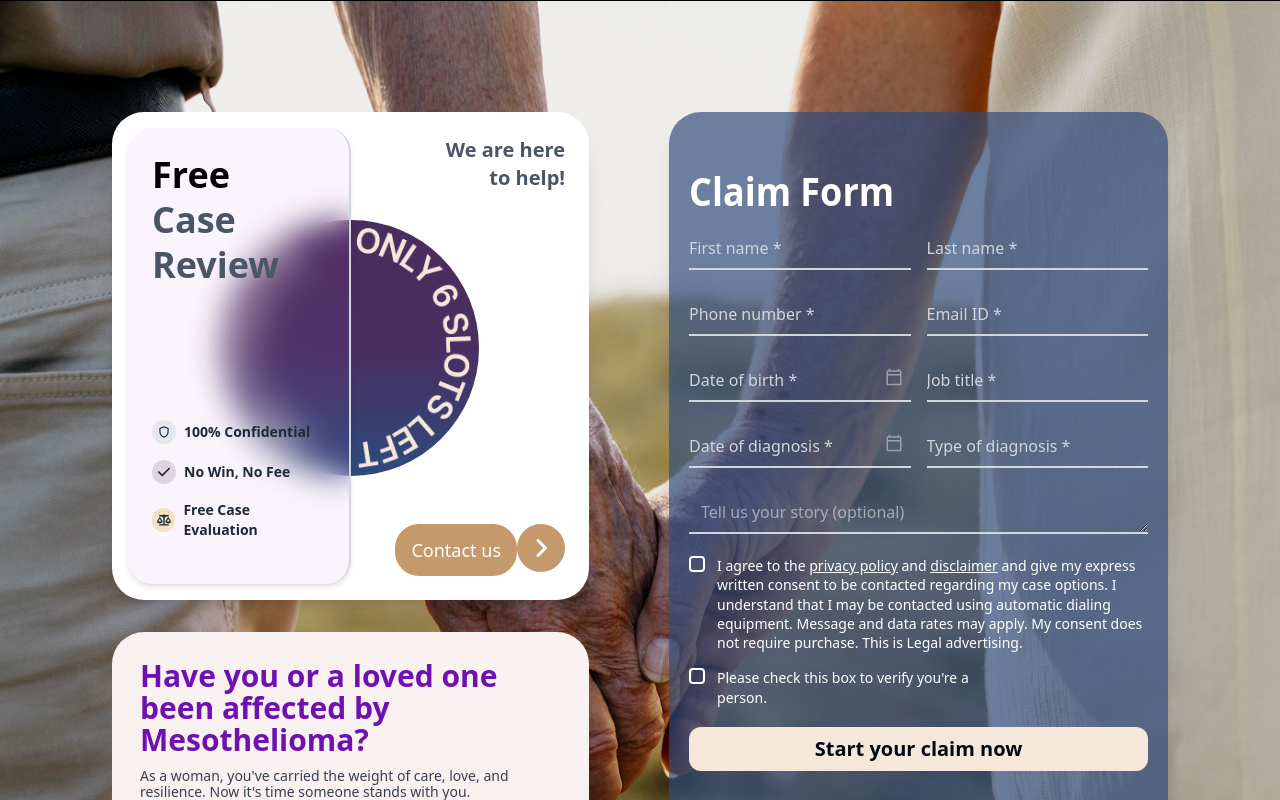
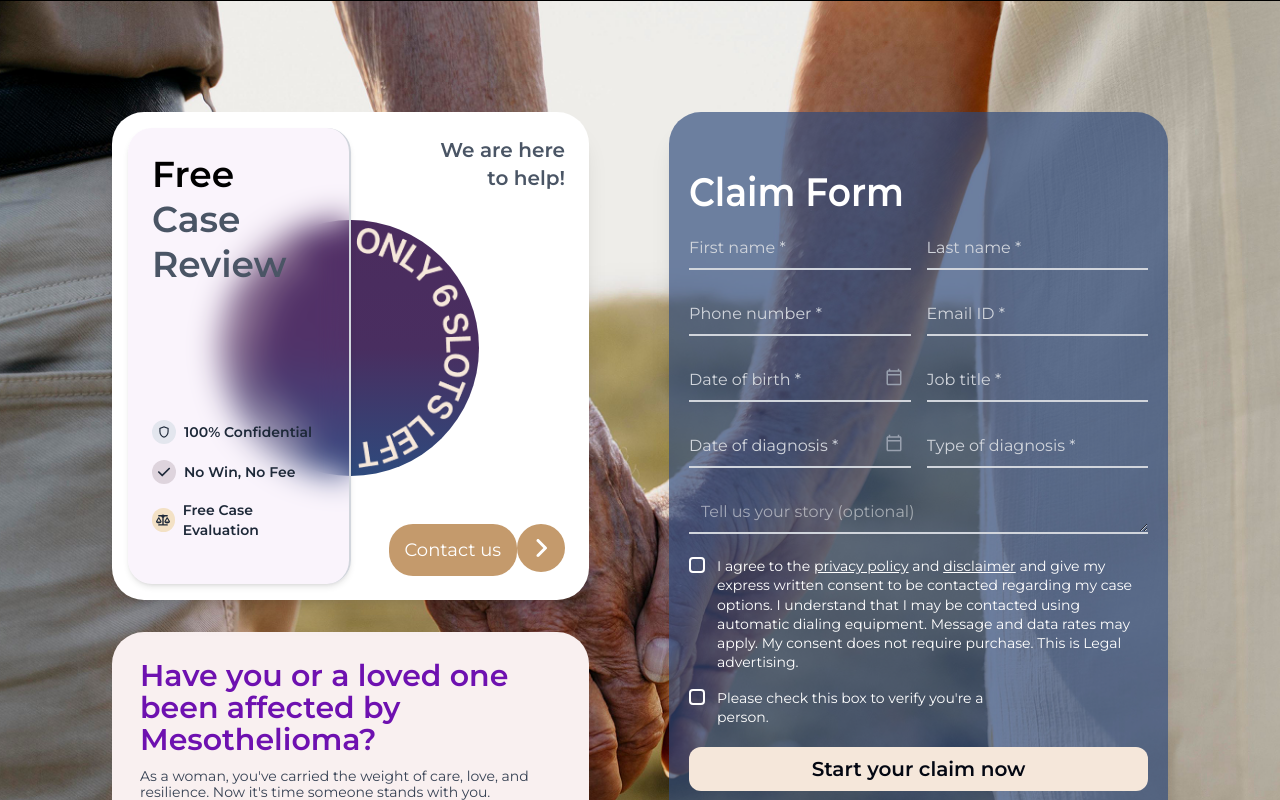
Before and after one commit to lkonsam/legal-case, a React (Vite) app: page / in a window 1280 px wide. Shown: the top 800 px of the page. Built offline with nearby package versions, Linux system fonts and the light colour scheme.

Commit message:
Facheck bug fixed on Checkbox

```diff
--- a/src/components/Checkbox.jsx
+++ b/src/components/Checkbox.jsx
@@ -1,3 +1,5 @@
+import { FaCheck } from "react-icons/fa6";
+
 export default function Checkbox({ name, checked, onChange, label, error }) {
   return (
     <div className="mt-4 text-sm text-white">
--- a/src/components/ClaimForm.jsx
+++ b/src/components/ClaimForm.jsx
@@ -1,5 +1,5 @@
 import React, { useState } from "react";
-import { FaArrowRight, FaCheck } from "react-icons/fa6";
+import { FaArrowRight } from "react-icons/fa6";
 import Checkbox from "./Checkbox";
 import Input from "./Input";
 
--- a/src/index.css
+++ b/src/index.css
@@ -1,6 +1,5 @@
+@import url("https://fonts.googleapis.com/css2?family=Montserrat:wght@400;500;600&display=swap");
 @import "tailwindcss";
-
-@import url("https://fonts.googleapis.com/css2?family=Montserrat:wght@400;500;600&display=swap");
 
 :root {
   font-family: Montserrat, system-ui, Avenir, Helvetica, Arial, sans-serif;
```
